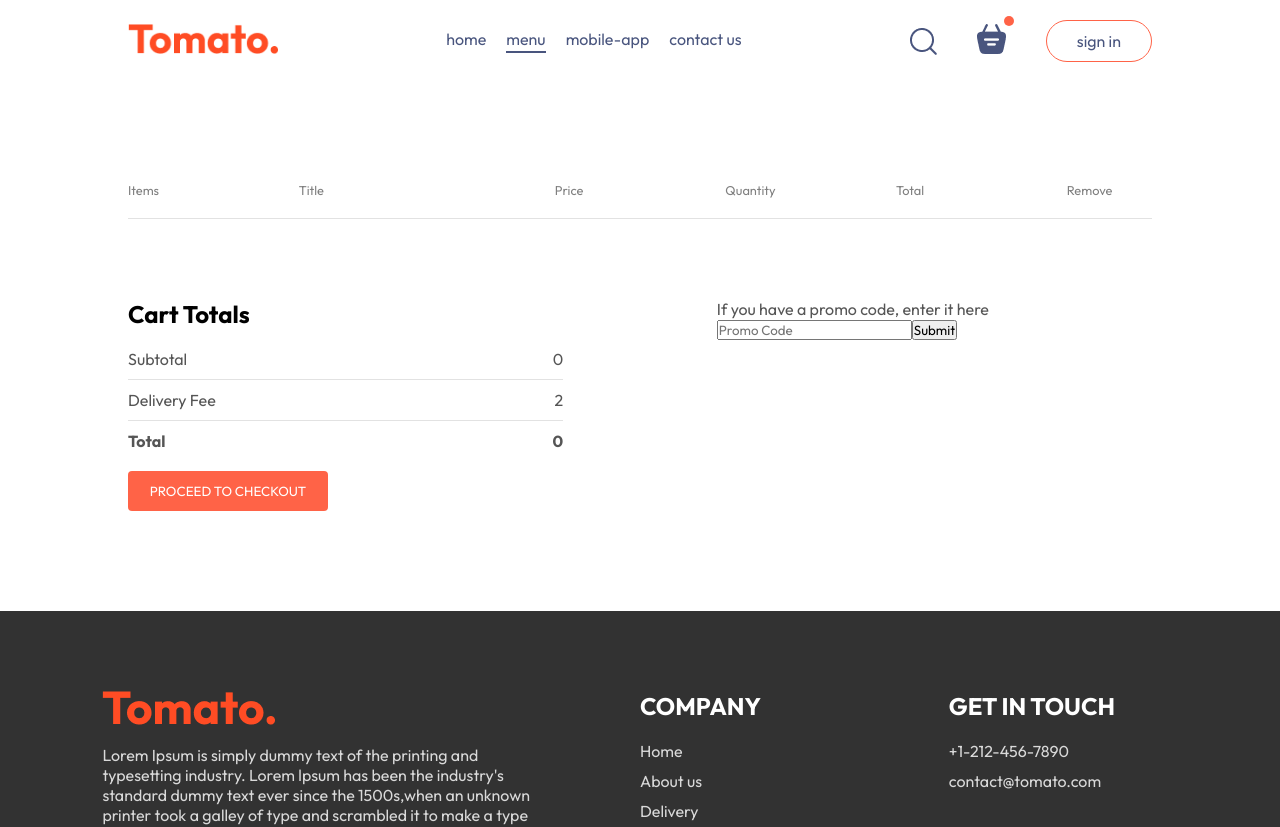
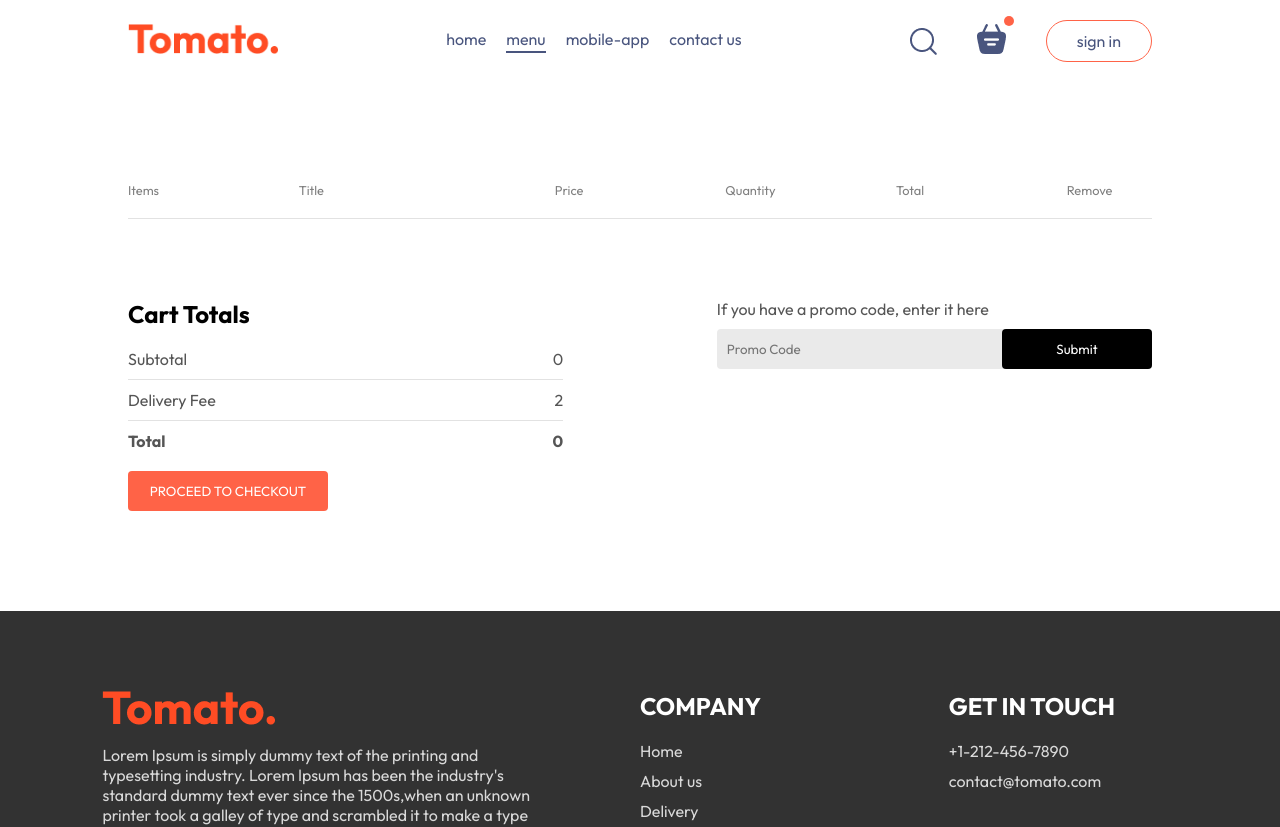
Before and after one commit to Arti05-Ambre/Food-Order, a React (Vite) app: page /cart in a window 1280 px wide. Shown: the top 827 px of the page. Built offline with nearby package versions, Linux system fonts and the light colour scheme.

Commit message:
initial comment

```diff
--- a/src/pages/Cart/Cart.css
+++ b/src/pages/Cart/Cart.css
@@ -61,3 +61,34 @@
     color: #555;
 
 }
+.cart-promocode-input{
+    margin-top: 10px;
+    display: flex;
+    justify-content: space-between;
+    align-items: center;
+    background-color: #eaeaea;
+    border-radius: 4px;
+}
+.cart-promocode-input input{
+    border: none;
+    background: transparent;
+    padding: 10px;
+    outline: none;
+}
+.cart-promocode-input button{
+    background-color: black;
+    color: white;
+    padding: 12px 5px;
+    border: none;
+    cursor: pointer;
+    width: max(10vw, 150px);
+    border-radius: 4px;
+}
+@media (max-width: 750px){
+    .cart-promocode{
+justify-content: start;
+    }
+    .cart-bottom{
+        flex-direction: column-reverse;
+    }
+}
```
